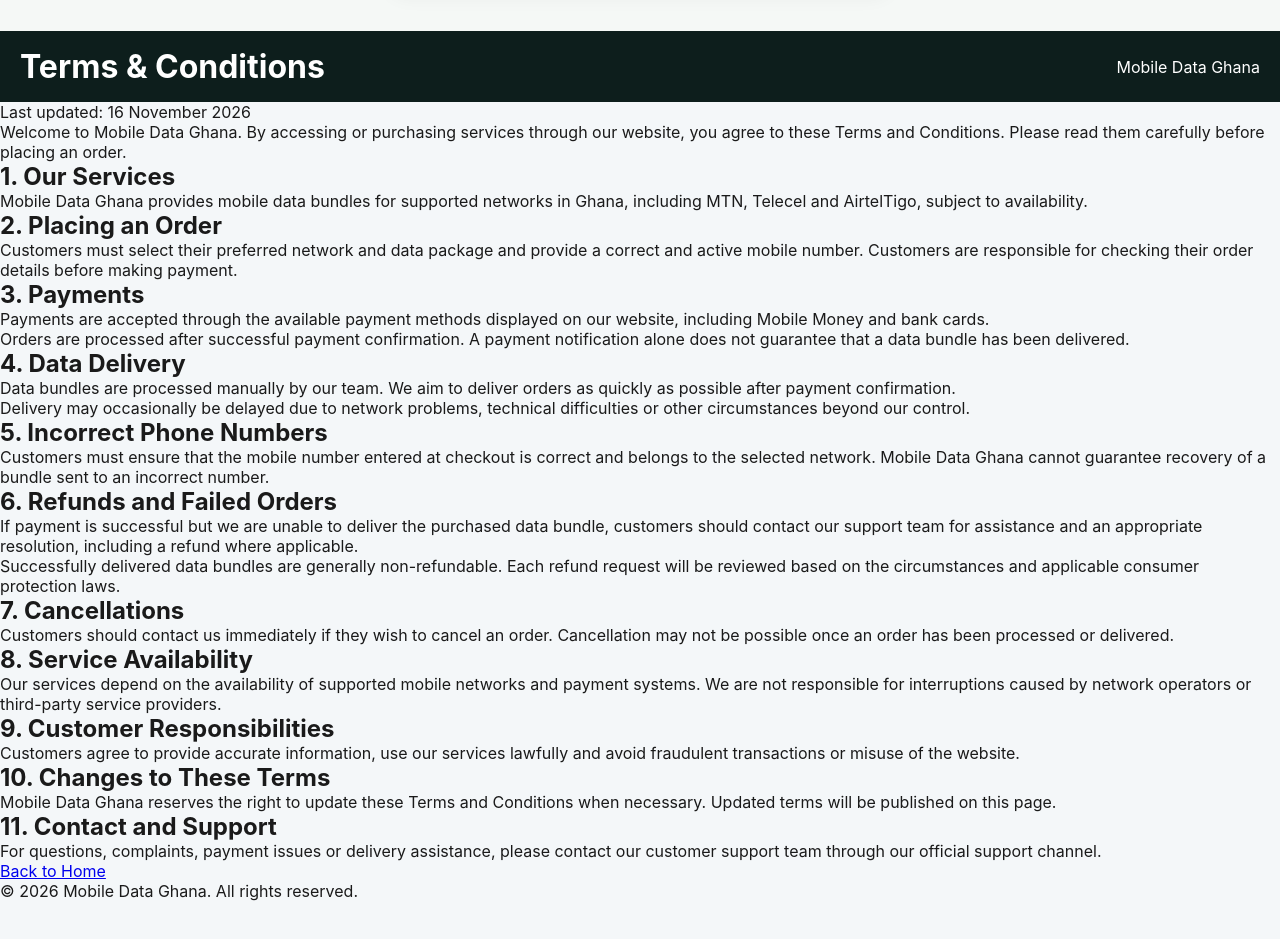
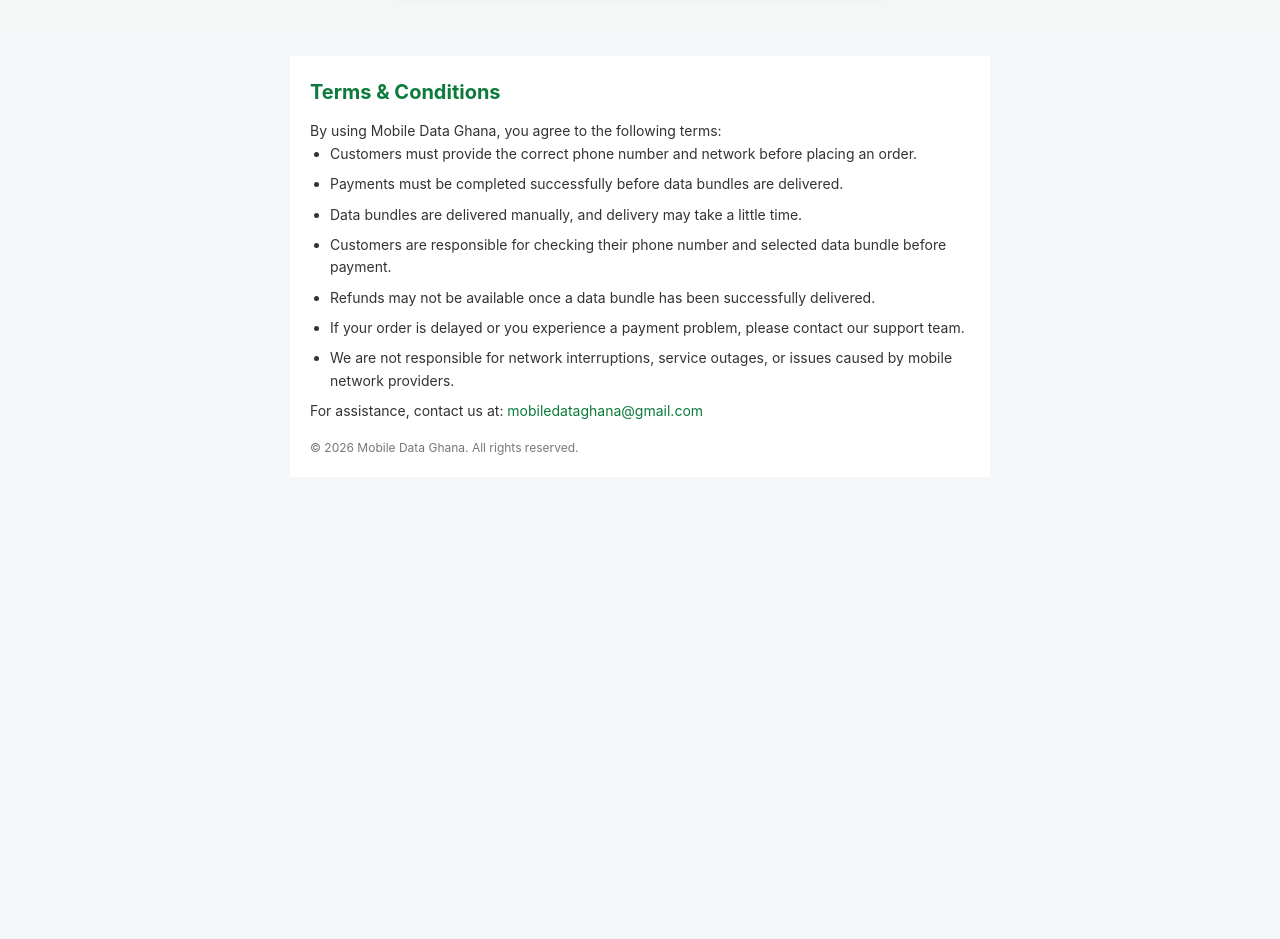
Before and after one commit to captanjunior6-design/Legit-data-.Ghana-, a plain HTML site: page index.html in a window 1280 px wide. Shown: the part 1060-1999 px from the top of the page. After the commit the page ends 1642 px from the top, so only its background shows below. Drawn offline with Linux system fonts and the light colour scheme.

Commit message:
Revise Terms and Conditions layout and content
Updated the Terms and Conditions section to enhance clarity and structure, including a new contact information section and footer.

```diff
--- a/index.html
+++ b/index.html
@@ -735,126 +735,69 @@
 </style>
 
 
-<header>
-  <h1>Terms & Conditions</h1>
-  <p>Mobile Data Ghana</p>
-</header>
 
-<main class="container">
-
-  <p class="updated">Last updated: 16 November 2026</p>
+<section class="terms">
+  <h2>Terms & Conditions</h2>
 
   <p>
-    Welcome to Mobile Data Ghana. By accessing or purchasing
-    services through our website, you agree to these Terms
-    and Conditions. Please read them carefully before
-    placing an order.
+    By using Mobile Data Ghana, you agree to the following terms:
   </p>
 
-  <h2>1. Our Services</h2>
+  <ul>
+    <li>Customers must provide the correct phone number and network before placing an order.</li>
+    <li>Payments must be completed successfully before data bundles are delivered.</li>
+    <li>Data bundles are delivered manually, and delivery may take a little time.</li>
+    <li>Customers are responsible for checking their phone number and selected data bundle before payment.</li>
+    <li>Refunds may not be available once a data bundle has been successfully delivered.</li>
+    <li>If your order is delayed or you experience a payment problem, please contact our support team.</li>
+    <li>We are not responsible for network interruptions, service outages, or issues caused by mobile network providers.</li>
+  </ul>
+
   <p>
-    Mobile Data Ghana provides mobile data bundles for
-    supported networks in Ghana, including MTN, Telecel
-    and AirtelTigo, subject to availability.
+    For assistance, contact us at:
+    <a href="mailto:mobiledataghana@gmail.com">
+      mobiledataghana@gmail.com
+    </a>
   </p>
 
-  <h2>2. Placing an Order</h2>
-  <p>
-    Customers must select their preferred network and data
-    package and provide a correct and active mobile number.
-    Customers are responsible for checking their order
-    details before making payment.
+  <p class="terms-footer">
+    © 2026 Mobile Data Ghana. All rights reserved.
   </p>
+</section>
 
-  <h2>3. Payments</h2>
-  <p>
-    Payments are accepted through the available payment
-    methods displayed on our website, including Mobile
-    Money and bank cards.
-  </p>
-  <p>
-    Orders are processed after successful payment
-    confirmation. A payment notification alone does not
-    guarantee that a data bundle has been delivered.
-  </p>
+<style>
+.terms {
+  max-width: 700px;
+  margin: 25px auto;
+  padding: 20px;
+  font-size: 14px;
+  line-height: 1.6;
+  color: #333;
+  background: #fff;
+}
 
-  <h2>4. Data Delivery</h2>
-  <p>
-    Data bundles are processed manually by our team.
-    We aim to deliver orders as quickly as possible after
-    payment confirmation.
-  </p>
-  <p>
-    Delivery may occasionally be delayed due to network
-    problems, technical difficulties or other circumstances
-    beyond our control.
-  </p>
+.terms h2 {
+  font-size: 20px;
+  color: #0b7a3b;
+  margin-bottom: 12px;
+}
 
-  <h2>5. Incorrect Phone Numbers</h2>
-  <p>
-    Customers must ensure that the mobile number entered
-    at checkout is correct and belongs to the selected
-    network. Mobile Data Ghana cannot guarantee recovery
-    of a bundle sent to an incorrect number.
-  </p>
+.terms ul {
+  padding-left: 20px;
+}
 
-  <h2>6. Refunds and Failed Orders</h2>
-  <p>
-    If payment is successful but we are unable to deliver
-    the purchased data bundle, customers should contact
-    our support team for assistance and an appropriate
-    resolution, including a refund where applicable.
-  </p>
-  <p>
-    Successfully delivered data bundles are generally
-    non-refundable. Each refund request will be reviewed
-    based on the circumstances and applicable consumer
-    protection laws.
-  </p>
+.terms li {
+  margin-bottom: 8px;
+}
 
-  <h2>7. Cancellations</h2>
-  <p>
-    Customers should contact us immediately if they wish
-    to cancel an order. Cancellation may not be possible
-    once an order has been processed or delivered.
-  </p>
+.terms a {
+  color: #0b7a3b;
+  text-decoration: none;
+}
 
-  <h2>8. Service Availability</h2>
-  <p>
-    Our services depend on the availability of supported
-    mobile networks and payment systems. We are not
-    responsible for interruptions caused by network
-    operators or third-party service providers.
-  </p>
-
-  <h2>9. Customer Responsibilities</h2>
-  <p>
-    Customers agree to provide accurate information,
-    use our services lawfully and avoid fraudulent
-    transactions or misuse of the website.
-  </p>
-
-  <h2>10. Changes to These Terms</h2>
-  <p>
-    Mobile Data Ghana reserves the right to update these
-    Terms and Conditions when necessary. Updated terms
-    will be published on this page.
-  </p>
-
-  <h2>11. Contact and Support</h2>
-  <p>
-    For questions, complaints, payment issues or delivery
-    assistance, please contact our customer support team
-    through our official support channel.
-  </p>
-
-  <a href="index.html" class="back">Back to Home</a>
-
-</main>
-
-<footer>
-  &copy; 2026 Mobile Data Ghana. All rights reserved.
-</footer>
-
-</body>
-</html>
+.terms-footer {
+  margin-top: 15px;
+  font-size: 12px;
+  color: #777;
+}
+</style>
```
